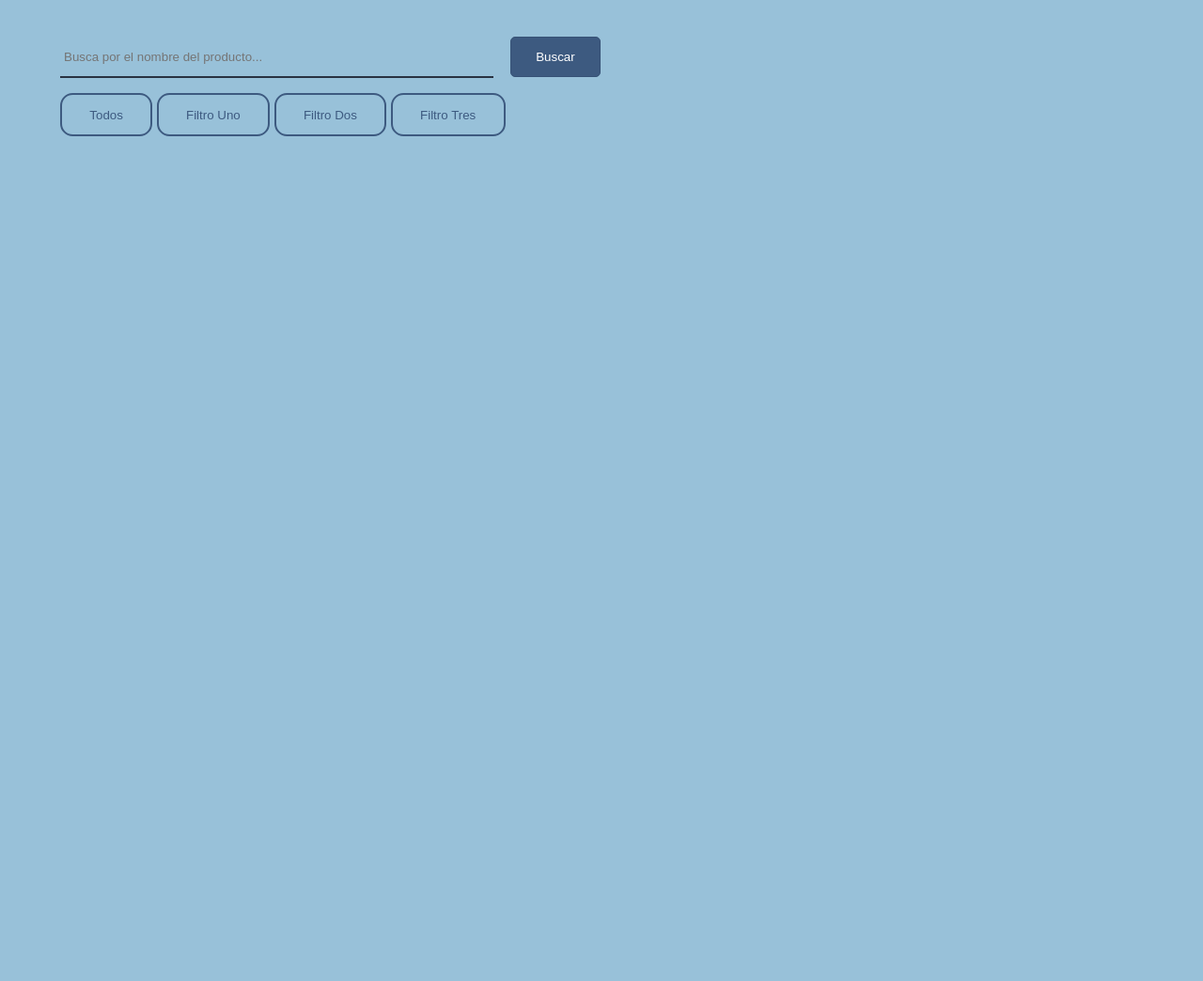
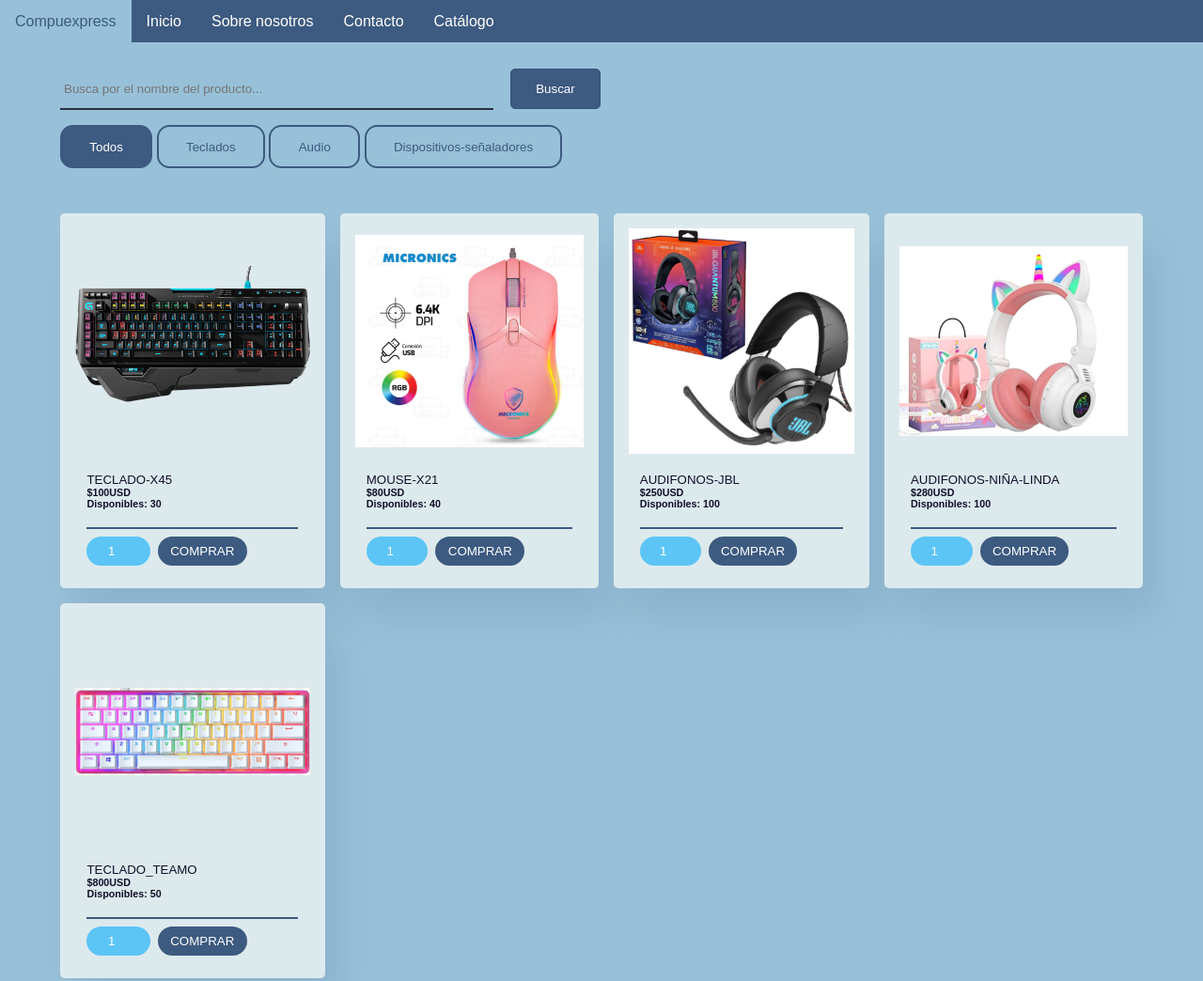
Before and after one commit to asdru0510/frontEnd-ecommerce, a plain HTML site: page index.html in a window 1280 px wide. Shown: the top 1044 px of the page at 94% size. Before the commit the page ends 800 px from the top, so only its background shows below. Drawn offline with Linux system fonts and the light colour scheme.

Commit message:
desarrollo logica de botones de filtro, añadir navbar al html con sus estilos

```diff
--- a/assets/css/style.css
+++ b/assets/css/style.css
@@ -9,6 +9,38 @@
   body {
     background-color: #98c1d9;
   }
+  .nav-bar{
+    display: inline;
+    width: 100%;
+    position:fixed
+  }
+
+  ul {
+    list-style-type: none;
+    margin: 0;
+    padding: 0;
+    overflow: hidden;
+    background-color: #3d5a80;
+    max-height: 45px;
+   }
+   li {
+    float: left;
+   }
+   li a {
+    display: block;
+    color: white;
+    text-align: center;
+    padding: 14px 16px;
+    text-decoration: none;
+   }
+   li a:hover:not(.active) {
+    background-color: #98c1d9;
+    color: #3d5a80;
+   }
+   .active {
+    background-color: #5cc5f6;
+   }
+
   hr {
     display: block;
     margin-top: 1.2em;
@@ -37,9 +69,11 @@
     clear: both;
   }
   .container {
+
     width: 90%;
     margin: 0 auto;
   }
+
   div.cart {
     max-width: 400px;
     width: 95%;
@@ -53,6 +87,7 @@
   }
   .search-container {
     margin: 1em 0;
+    margin-top: 50px;
   }
   .search-container input {
     background-color: transparent;
@@ -85,6 +120,12 @@
     color: #3d5a80;
     cursor: pointer;
   }
+
+  .filter-button:hover {
+    background-color: #77a1b9;
+    border:solid 2px #fff
+  }
+
   .catalog-button {
     padding: 0.6em 1em;
     margin: 0.6em;
--- a/assets/js/index.js
+++ b/assets/js/index.js
@@ -1,4 +1,7 @@
 const moneda="USD"
+
+let buttons=document.querySelectorAll(".filter-button"); //Seleccionamos todos los filtros
+
 //Objeto que contiene los productos del catalogo
 let catalog={
     data:[{
@@ -43,9 +46,7 @@
 
     let card=document.createElement("div"); //Creamos el div con id "card"
     card.setAttribute("id",i.productName);
-    card.classList.add("card",i.category);
-
-    //,"hide"
+    card.classList.add("card",i.category,"hide");
 
     //Crear un container para la imgen de la tarjeta
 
@@ -86,10 +87,10 @@
     //Input de compra
 
     let qtyOrder=document.createElement("input");
-    order.setAttribute("type","number");
-    order.setAttribute("min",'1');
-    order.setAttribute("max",i.inventory);
-    order.value="1";
+    qtyOrder.setAttribute("type","number");
+    qtyOrder.setAttribute("min",'1');
+    qtyOrder.setAttribute("max",i.inventory);
+    qtyOrder.value="1";
     container.appendChild(qtyOrder);
 
     //Boton de compra
@@ -104,3 +105,39 @@
     card.appendChild(container);
     document.getElementById("catalog").appendChild(card);
 }
+
+function filterProduct(value){
+buttons.forEach((button)=>{//iteramos en los botones de filtro
+    if(value.toUpperCase()==button.innerText.toUpperCase()){ //Pasamos el valor del agumento y el innerText del button por upperCase
+        button.classList.add("active");
+    }else{
+        button.classList.remove("active");
+    }
+})
+
+let elements=document.querySelectorAll(".card"); //Seleccionamos todas las tarjetas
+elements.forEach((element)=> {
+    if(value=="Todos"){  //sí esta seleccionado el filtro todos quitar el hide a todas las tarjetas
+        element.classList.remove("hide");
+    }else{
+        if(element.classList.contains(value)){ //sí esta seleccionado el filtro "x" quitar el hide a todas las tarjetas que coincidan con este filtro "x" en su categoria que esta en las clases del html
+            element.classList.remove("hide");
+        }else{
+            element.classList.add("hide");
+        }
+    }
+})
+}
+
+//Al cargar la página por defecto mostrar todos los productos
+window.onload=()=>{
+    filterProduct("Todos");
+}
+
+//Colocamos un listener a los buttons para filtrar al hacer click
+buttons.forEach(button=>{
+    button.addEventListener("click",function(){
+        let value=this.innerText
+        filterProduct(value)
+    })
+})
--- a/index.html
+++ b/index.html
@@ -7,6 +7,15 @@
     <title>Ecommerce As</title>
 </head>
 <body>
+    <div class="nav-bar">
+        <ul>
+            <li><a href="#brand">Compuexpress</a></li>
+            <li><a href="#home">Inicio</a></li>
+            <li><a href="#about">Sobre nosotros</a></li>
+            <li><a href="#contact">Contacto</a></li>
+            <li><a href="#catalog">Catálogo</a></li>
+        </ul>
+    </div>
 
     <div class="container">
         <div class="search-container">
@@ -15,9 +24,9 @@
         </div>
         <div id="filter">
             <button class="filter-button">Todos</button>
-            <button class="filter-button">Filtro Uno</button>
-            <button class="filter-button">Filtro Dos</button>
-            <button class="filter-button">Filtro Tres</button>
+            <button class="filter-button">Teclados</button>
+            <button class="filter-button">Audio</button>
+            <button class="filter-button">Dispositivos-señaladores</button>
         </div>
         <div id="catalog">
 
```
